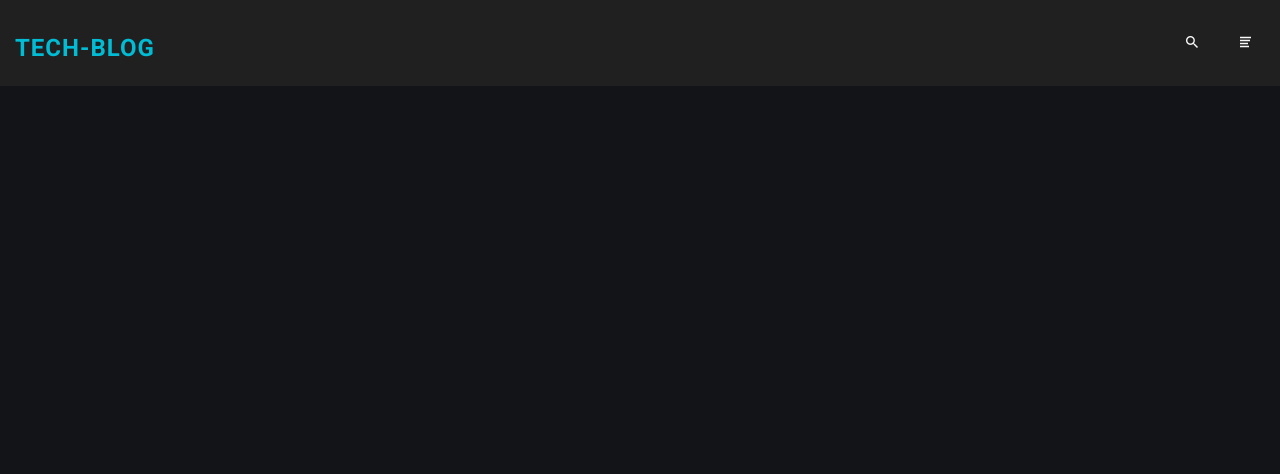
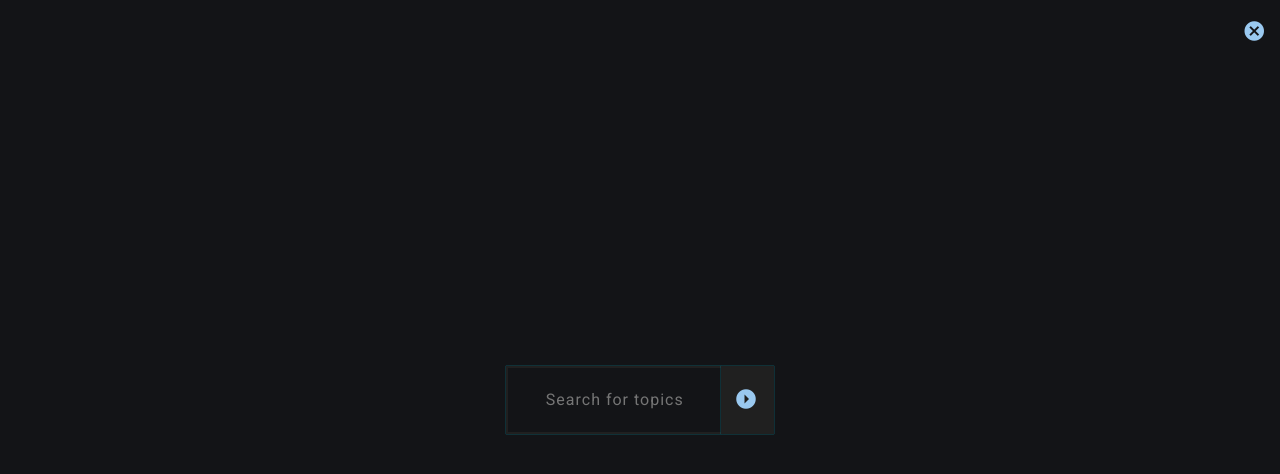
Before and after one commit to DonAvworo/week-14-homework, a plain HTML site: page index.html in a window 1280 px wide. Drawn offline with nearby package versions, Linux system fonts and the light colour scheme.

Commit message:
progress on frontend

```diff
--- a/assets/css/main.css
+++ b/assets/css/main.css
@@ -4,7 +4,6 @@
 @import url(https://maxcdn.bootstrapcdn.com/font-awesome/4.7.0/css/font-awesome.min.css);
 /* import bootstrap */
 @import url(https://maxcdn.bootstrapcdn.com/bootstrap/3.3.7/css/bootstrap.min.css);
-/* import custom css */
 
 
 /* creating variables for the css doc */
@@ -82,7 +81,11 @@ button{
 
 /* styling for icons */
 i {
-    font-size: var(--font-size-secondary);
+    font-size: var(--font-size-tertiary);
+    color: var(--color-tertiary);
+    border: none;
+    outline: none;
+    padding: auto;
     z-index: 30;
 
 }
@@ -95,16 +98,22 @@ i {
 
 }
 
-/* position of  buttons */
+/* position for buttons */
 .possition-btn-center {
     align-items: center;
     justify-content: center;
     display: inline-flex;
 }
 
-/* hide the login/log-out buttons when the screen is small */
+
+/* hide the login/log-out (text) buttons when the screen is small */
 .smll-screen-hidden {
-    display: none;
+   /* visibility: hidden;*/ /* with visibiliy, the element is not displayed. however
+                                the position of the element is retained. element leaves a shadow of itself
+                                and the space cannot be occupied by other elements unless set to display absolute */
+    display: none;          /* with display (set to none) the element is totally removed
+                                allowing other elements to fill the space left by the element
+                                that is taken out of the display. THIS IS BETTER IN THIS CASE*/
 }
 
 /* styling the header section */
@@ -131,10 +140,12 @@ i {
     text-transform: uppercase;
     letter-spacing: 1px;
     text-decoration: none;
-
 }
 
+/* styling for the class "menu" inside the div containing the anchor tags
+(<a>) in the unodered lists tags (<ul>) */
 .menu {
+    display: none; /* hides the menu when the screen is small */
     position: absolute;
     top: 8.5rem;
     right: var(--gap);
@@ -142,11 +153,11 @@ i {
     padding: var(--gap);
     background-color: var(--secondary-bg-color);
     /* this will show and hide the menu */
-    opacity: 0;
-    transform: scale(0);
-    transition: opacity .25s ease-in;
+    /* opacity: 0;          /* this will hide the menu items but the links will still be clickable
+    /* transform: scale(0); /* resolves the problem (above) of the links being clickable */
     z-index: 30; /* this will make the menu appear above the header */
 }
+
 
 .list {
     display: flex;
@@ -155,7 +166,7 @@ i {
     gap: var(--gap);
 }
 
-.menu > .list{
+.menu > .list{  /* this affects the list that is direct child of the menu only*/
     flex-direction: column;
 }
 
@@ -179,15 +190,70 @@ i {
     text-decoration: none;
 }
 
-/* styles to be effected with java script */
-.header.activatede {
-    box-shadow: 0 1px .5px rgba(83, 105, 139, 0.1); ;
-    opacity: 1; /* this will show the header */
-    transform: scale(1);  /* this will scale the header */
+i:hover,
+.logo:hover {
+    color: var(--color-secondary);
+    text-decoration: none;
+    outline: none;
 }
 
-.menu.activatede {
-    box-shadow: 1px 1px 1px rgba(83, 105, 139, 0.1); ;
-    opacity: 1; /* this will show the menu */
-    transform: scale(1);  /* this will scale the menu */
+.search-form-box {
+    /* visibility: hidden; */
+    width: 100%;
+    max-width: 100%;
+    height: 100vh;
+    position: fixed;
+    display: flex;
+    background-color: var(--primary-bg-color);
+    top: 0;
+    left: 0;
+    z-index: 100;
 }
+
+.form-box {
+    display: flex;
+    flex-direction: column;
+    text-align: center;
+    margin: auto;
+    gap: var(--gap);
+}
+
+.search-form {
+    display: flex;
+    justify-content: center;
+}
+
+.search-input,
+.search-btn {
+    display: inline-block;
+    padding: var(--gap);
+    border: 2.5px solid var(--secondary-bg-color);
+    font-size: var(--font-size-secondary);
+    padding: 1.5rem;
+    background-color: transparent;
+    box-shadow: var(--color-primary) 0px 0px 1px;
+}
+
+.search-input {
+    width: 100%;
+    border-right: none;
+    text-align: center;
+}
+
+.search-btn {
+    border-left: none;
+    color: var(--color-secondary);
+    font-weight: bold;
+    cursor: pointer;
+    background-color: var(--secondary-bg-color);
+}
+
+.close-search-btn {
+    position: absolute;
+    top: 0;
+    right: 0;
+    padding: var(--gap);
+    cursor: pointer;
+    color: var(--color-secondary);
+    font-weight: bold;
+}
--- /dev/null
+++ b/assets/js/main.js
@@ -0,0 +1,28 @@
+//get element by query selector
+let openMenuIcon = document.querySelector('.open-menu-icon');
+let closeMenuIcon = document.querySelector('.close-menu-icon');
+let menu = document.querySelector('.menu');
+
+//get element by id
+let listIcon = document.getElementById('icon-name-list');
+let closeIcon = document.getElementById('icon-name-close');
+
+
+//add event listener to the open icon which will open the menu
+openMenuIcon.addEventListener('click', function() {
+  // alert('icon clicked'); //test PASSED!
+  menu.style.display = 'block';
+  // openMenuIcon.style.visibility = 'hidden'; // refer to the css file (line 110-117) on notes to see how to hide the icon
+  closeIcon.style.display = 'block';
+  listIcon.style.display = 'none';
+});
+
+//add event listener to the close icon which will close the menu
+closeMenuIcon.addEventListener('click', function(){
+
+  // alert('icon clicked');
+  menu.style.display = 'none';
+  listIcon.style.display = 'block';
+  closeIcon.style.display = 'none';
+
+});
--- /dev/null
+++ b/dumps/dump.css
@@ -0,0 +1,71 @@
+/* styles to be effected with java script */
+/* .header.activated { */
+    /* box-shadow: 0 1px .5px rgba(83, 105, 139, 0.1); ; */
+    /* this will show the header */
+    /* opacity: 1;  */
+    /* this will scale the header */
+    /* transform: scale(1);
+} */
+
+/* .menu.activated { */
+    /* box-shadow: 1px 1px 1px rgba(83, 105, 139, 0.1); ; */
+    /* this will show the menu */
+    /* opacity: 1;  */
+    /* this will scale the menu */
+    /* transform: scale(1);
+} */
+
+/* hide the menu when the screen is small */
+/* .toggle-icon.activated .open-menu-icon {
+    display: none;
+} */
+
+/* show the menu when the screen is small */
+/* .toggle-icon.activated  .close-menu-icon {
+    display: block;
+} */
+
+/* screen size changes (responsive design) */
+@media screen and (min-width: 600px) { /* any device with width more than 600px will be affected */
+    .menu {
+        display: block;
+        opacity: 1;
+        transform: scale(1);
+        height: auto; /* this will make the menu expand to the height of the screen */
+    }
+    .ion-md-close{
+        display: none;
+    }
+    .ion-md-list{
+        display: none;
+    }
+    .logo {
+        font-size: var(--font-size-secondary);
+    }
+    .menu > .list{
+        flex-direction: row;
+    }
+    .list {
+        display: flex;
+        justify-content: center;
+        align-items: center;
+    }
+    .list-link {
+        font-size: var(--font-size-secondary);
+    }
+    .list-link.current {
+        font-size: var(--font-size-primary);
+    }
+    .list-link:hover,
+    .btn:hover,
+    .btn:hover span{
+        color: var(--color-primary);
+        text-decoration: none;
+    }
+    .nav-bar {
+        display: flex;
+        justify-content: space-between;
+        align-items: center;
+        padding-block: var(--gap);
+    }
+}
--- a/index.html
+++ b/index.html
@@ -64,8 +64,8 @@
                 </button>
 
                 <button class="btn possition-btn-center lrg-screen-hidden toggle-icon" id="toggle-icon">
-                    <i class="icon ion-md-list"></i>
-                    <i class="icon ion-md-close"></i>
+                    <i class="icon ion-md-list open-menu-icon" id="icon-name-list"></i> <!--the secondary class "open-menu-icon" will be used to change the icons-->
+                    <i class="icon ion-md-close close-menu-icon" id="icon-name-close"></i> <!--the secondary class "close-menu-icon" will be used to change the icons-->
                 </button>
 
                 <a href="#" class="list-link smll-screen-hidden btn">
@@ -78,8 +78,27 @@
             </div>
 
         </nav>
+    </header>
 
-    </header>
+    <!-- Path: search.html -->
+    <div class="search-form-box av-container" id="search-form-box">
+        <div class="form-box">
+
+            <form action="#" class="search-form">
+                <input type="text" class="search-input" placeholder="Search for topics">
+                <button type="submit" class="search-btn">
+                    <i class="icon ion-md-arrow-dropright-circle"></i>
+                </button>
+            </form>
+        </div>
+
+        <button class="close-search-btn" id="close-search-btn">
+            <i class="icon ion-md-close-circle"></i>
+        </button>
+
+    </div>
+
+
 
 
 
@@ -92,6 +111,67 @@
     <!-- Path: footer.html -->
 
 
+    <!-- <footer class="footer">
+        <div class="footer-container">
+            <div class="footer-left">
+                <div class="footer-logo">
+                    <img src="./assets/img/logo.png" alt="logo">
+                </div>
+                <div class="footer-text">
+                    <p>
+                        Lorem ipsum dolor sit amet, consectetur adipiscing elit.
+                        Donec euismod, nisl eget consectetur sagittis,
+                        nisl nunc ultricies nisi, eu aliquet nisl nunc eget
+                        consectetur sagittis.
+                    </p>
+                </div>
+            </div>
+            <div class="footer-right">
+                <div class="footer-right-container">
+                    <div class="footer-right-item">
+                        <h3>About</h3>
+                        <ul class="footer-list">
+                            <li class="footer-list-item">
+                                <a href="#" class="footer-list-link">About</a>
+                            </li>
+                            <li class="footer-list-item">
+                                <a href="#" class="footer-list-link">Reviews</a>
+                            </li>
+                            <li class="footer-list-item">
+                                <a href="#" class="footer-list-link">Trending</a>
+                            </li>
+                            <li class="footer-list-item">
+                                <a href="#" class="footer-list-link">Join</a>
+                            </li>
+                            <li class="footer-list-item">
+                                <a href="#" class="footer-list-link">Contact</a>
+                            </li>
+                        </ul>
+                    </div>
+                    <div class="footer-right-item">
+                        <h3>Follow</h3>
+                        <ul class="footer-list">
+                            <li class="footer-
+                            list-item">
+                                <a href="#" class="footer-list-link">Facebook</a>
+                            </li>
+                            <li class="footer-list-item">
+                                <a href="#" class="footer-list-link">Twitter</a>
+                            </li>
+                            <li class="footer-list-item">
+                                <a href="#" class="footer-list-link">Instagram</a>
+                            </li>
+                            <li class="footer-list-item">
+                                <a href="#" class="footer-list-link">Youtube</a>
+                            </li>
+                        </ul>
+                    </div>
+                </div>
+            </div>
+        </div>
+    </footer> -->
 
+    <script src="./assets/js/main.js"></script>
 </body>
+
 </html>
```
Also changed, not shown: dumps/dump.js (added).
